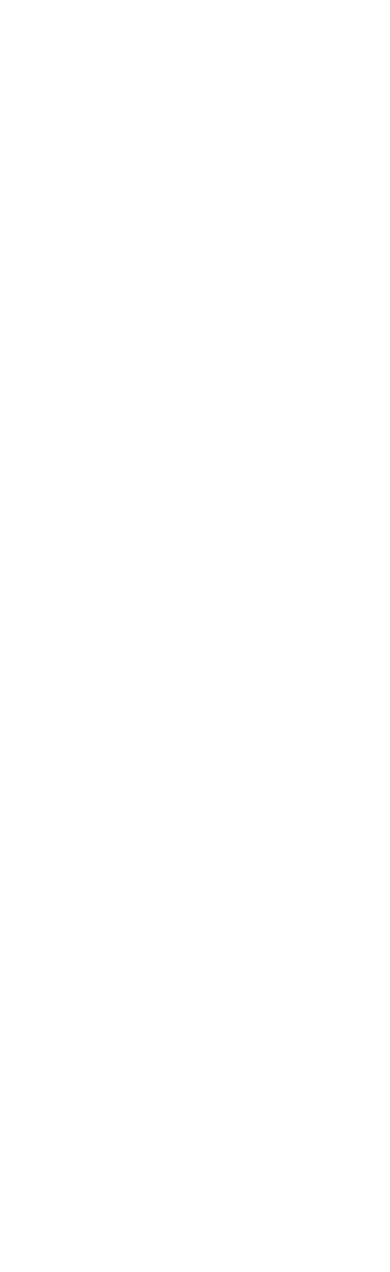
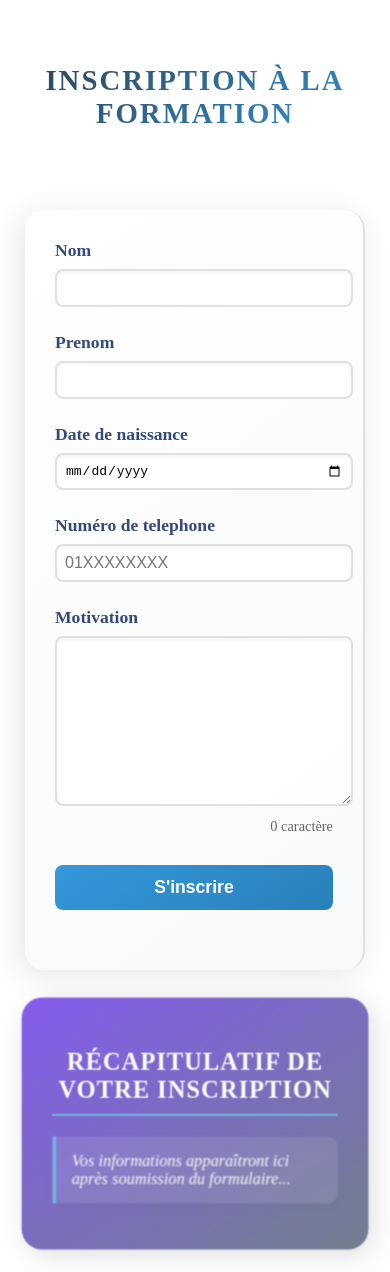
Before and after one commit to Samed6/formulaire, a plain HTML site: page index.html in a window 390 px wide. Before the commit the page ends 844 px from the top, so only its background shows below. Drawn offline with Linux system fonts and the light colour scheme.

Commit message:
Exercice termine et fonctionnel

```diff
--- a/index.html
+++ b/index.html
@@ -1,11 +1,56 @@
 <!DOCTYPE html>
 <html lang="en">
-<head>
-    <meta charset="UTF-8">
-    <meta name="viewport" content="width=device-width, initial-scale=1.0">
-    <title>Formulaire d'inscription</title>
-</head>
-<body>
-
-</body>
+	<head>
+		<meta charset="UTF-8" />
+		<meta name="viewport" content="width=device-width, initial-scale=1.0" />
+		<title>Formulaire d'inscription</title>
+		<link rel="stylesheet" href="style.css" />
+	</head>
+	<body>
+		<div class="container">
+			<h1>Inscription à la formation</h1>
+			<form id="inscription">
+				<div class="group">
+					<label for="nom">Nom</label>
+					<input type="text" id="nom" name="nom" required />
+				</div>
+				<div class="group">
+					<label for="prenom">Prenom</label>
+					<input type="text" id="prenom" name="prenom" required />
+				</div>
+				<div class="group">
+					<label for="date">Date de naissance</label>
+					<input type="date" id="date" name="date" required />
+				</div>
+				<div class="group">
+					<label for="telephone">Numéro de telephone</label>
+					<input
+						type="tel"
+						id="telephone"
+						name="telephone"
+						placeholder="01XXXXXXXX"
+						required
+					/>
+				</div>
+				<div class="group">
+					<label for="motivation">Motivation</label>
+					<textarea name="motivation" id="motivation" rows="10"></textarea>
+					<div id="compteur">0 caractère</div>
+				</div>
+				<button>S'inscrire</button>
+			</form>
+			<div id="resultat" class="hidden">
+				<h2>Récapitulatif de votre inscription</h2>
+				<div id="recapitulatif">
+					<p>
+						<em
+							>Vos informations apparaîtront ici après soumission du
+							formulaire...</em
+						>
+					</p>
+				</div>
+			</div>
+		</div>
+		<script src="script.js"></script>
+	</body>
 </html>
--- a/script.js
+++ b/script.js
@@ -0,0 +1,89 @@
+function calculerAge(date) {
+	const aujourdHui = new Date();
+	let age = aujourdHui.getFullYear() - date.getFullYear();
+	const moisDiff = aujourdHui.getMonth() - date.getMonth();
+	if (
+		moisDiff < 0 ||
+		(moisDiff === 0 && aujourdHui.getDate() < date.getDate())
+	) {
+		age--;
+	}
+	return age;
+}
+function afficherRecapitulatif(donnees) {
+	const recapitulatif = document.getElementById("recapitulatif");
+	recapitulatif.innerHTML = `
+    <p><strong>Nom:</strong> ${donnees.nom}</p>
+    <p><strong>Prénom:</strong> ${donnees.prenom}
+    <p><strong>Date de naissance:</strong> ${donnees.date}</p>
+    <p><strong>Téléphone:</strong> ${donnees.telephone}</p>
+    <p><strong>Motivation:</strong> ${donnees.motivation}</p>
+    `;
+
+	document.getElementById("resultat").classList.remove("hidden");
+	//Réinitialisation du formulaire
+	document.getElementById("inscription").reset();
+	document.getElementById("compteur").textContent = "0 caractères";
+}
+
+function showCustomAlert(message) {
+	const alert = document.createElement("div");
+	alert.className = "custom-alert";
+	alert.textContent = message;
+	document.body.appendChild(alert);
+}
+
+document.addEventListener("DOMContentLoaded", function () {
+	const form = document.getElementById("inscription");
+	const motivation = document.getElementById("motivation");
+	const compteur = document.getElementById("compteur");
+
+	//Mise à jour du compteur
+	motivation.addEventListener("input", function () {
+		const count = motivation.value.length;
+		compteur.textContent = `${count} caractères`;
+	});
+
+	form.addEventListener("submit", function (e) {
+		e.preventDefault();
+
+		//Recuperation  de valeurs
+		const nom = document.getElementById("nom").value;
+		const prenom = document.getElementById("prenom").value;
+		const date = new Date(document.getElementById("date").value);
+		const telephone = document.getElementById("telephone").value;
+		const motivationText = motivation.value;
+
+		//Vaidation de l'âge
+		const age = calculerAge(date);
+		if (age < 18) {
+			showCustomAlert("Vous devez avoir au moins 18 ans pour vous inscrire.");
+			return;
+		}
+		//Validation du numero
+		if (!telephone.match(/^01\d{8}$/)) {
+			showCustomAlert(
+				"Le numéro de téléphone doit commencer par 01 et contenir 10 chiffres."
+			);
+			return;
+		}
+
+		//validation de la motivation
+		if (motivationText.length < 1000) {
+			showCustomAlert("Votre motivation doit faire au moins 1000 caractères.");
+			return;
+		}
+		if (motivationText.length > 2500) {
+			showCustomAlert("Votre motivation ne doit pas dépasser 2500 caractères.");
+			return;
+		}
+		//Affichage du recapulatif
+		afficherRecapitulatif({
+			nom,
+			prenom,
+			date: date.toLocaleDateString("fr-FR"),
+			telephone,
+			motivation: motivationText,
+		});
+	});
+});
--- a/style.css
+++ b/style.css
@@ -0,0 +1,262 @@
+body {
+	background: white;
+	min-height: 100vh;
+	margin: 0;
+	padding: 20px;
+}
+
+.container {
+	max-width: 1400px;
+	margin: 0 auto;
+	padding: 0;
+	display: grid;
+	grid-template-columns: 60% 40%;
+	gap: 0;
+	background: transparent;
+	box-shadow: none;
+}
+
+h1 {
+	grid-column: 1 / -1;
+	text-align: center;
+	margin-bottom: 30px;
+	background: linear-gradient(145deg, #2c3e50, #3498db);
+	-webkit-background-clip: text;
+	-webkit-text-fill-color: transparent;
+	padding: 20px;
+	font-size: 2.5em;
+	text-transform: uppercase;
+	letter-spacing: 2px;
+}
+
+.group {
+	margin-bottom: 25px;
+}
+
+label {
+	display: block;
+	margin-bottom: 8px;
+	color: #34497e;
+	font-weight: 600;
+	font-size: 1.1em;
+}
+
+input,
+textarea {
+	width: 100%;
+	padding: 12px;
+	border: 2px solid #e0e0e0;
+	border-radius: 8px;
+	font-size: 1em;
+	transition: all 0.3s ease;
+	background-color: rgba(255, 255, 255, 0.9);
+	box-shadow: inset 0 2px 4px rgba(0, 0, 0, 0.05);
+}
+
+input:focus,
+textarea:focus {
+	border-color: #3498db;
+	box-shadow: 0 0 15px rgba(52, 152, 219, 0.2);
+	outline: none;
+}
+
+button {
+	background: linear-gradient(145deg, #3498db, #2980b9);
+	color: white;
+	padding: 15px;
+	border: none;
+	border-radius: 8px;
+	cursor: pointer;
+	font-size: 1.1em;
+	font-weight: 600;
+	transition: all 0.3s ease;
+	display: block;
+	margin: 30px auto;
+	width: 100%;
+	transform: scale(1);
+}
+
+button:hover {
+	transform: scale(1.02);
+	box-shadow: 0 10px 20px rgba(0, 0, 0, 0.1);
+}
+
+#resultat {
+	flex: 0 0 35%;
+	margin-top: 0;
+	position: sticky;
+	top: 20px;
+	height: fit-content;
+	background: linear-gradient(145deg, #5015e5, #34495e);
+	color: white;
+	padding: 40px;
+	border-radius: 0 20px 20px 0;
+	box-shadow: 5px 5px 30px rgba(0, 0, 0, 0.2);
+}
+
+#resultat h2 {
+	color: #fff;
+	text-align: center;
+	margin-bottom: 20px;
+	font-size: 1.5em;
+	text-transform: uppercase;
+	letter-spacing: 1px;
+	border-bottom: 2px solid #3498db;
+	padding-bottom: 10px;
+}
+
+@keyframes slideIN {
+	from {
+		transform: translateY(-100%);
+	}
+	to {
+		transform: translateY(0);
+	}
+}
+
+#recapitulatif p {
+	margin: 15px 0;
+	padding: 15px;
+	background: rgba(255, 255, 255, 0.1);
+	border-left: 4px solid #3498db;
+	border-radius: 0 10px 10px 0;
+	box-shadow: 0 3px 10px rgba(0, 0, 0, 0.05);
+	transition: transform 0.2s ease;
+	backdrop-filter: blur(5px);
+}
+
+#recapitulatif p:hover {
+	transform: translateX(5px);
+}
+
+#recapitulatif p strong {
+	color: #ffffff;
+	display: block;
+	margin-bottom: 5px;
+}
+
+#compteur {
+	font-size: 0.9em;
+	color: #666;
+	margin-top: 8px;
+	text-align: right;
+}
+
+#inscription {
+	flex: 0 0 60%;
+	padding-right: 30px;
+	border-right: 2px solid #e0e0e0;
+	background: linear-gradient(145deg, #ffffff, #f8f9fa);
+	padding: 40px;
+	border-radius: 20px 0 0 20px;
+	box-shadow: -5px 5px 30px rgba(0, 0, 0, 0.1);
+}
+
+.hidden {
+	display: block !important;
+	opacity: 0.7;
+}
+
+@keyframes pulse {
+	0% {
+		transform: scale(1);
+	}
+	50% {
+		transform: scale(1.02);
+	}
+	100% {
+		transform: scale(1);
+	}
+}
+
+#resultat.hidden {
+	animation: pulse 2s infinite;
+}
+
+/* Pour l'alerte personnalisée */
+.custom-alert {
+	position: fixed;
+	top: 20px;
+	right: 20px;
+	padding: 20px;
+	background: linear-gradient(145deg, #ffffff, #f8f9fa);
+	border-left: 5px solid #3498db;
+	border-radius: 8px;
+	box-shadow: 0 5px 15px rgba(0, 0, 0, 0.2);
+	z-index: 1000;
+	animation: slideInRight 0.5s ease-out;
+	max-width: 400px;
+}
+
+@keyframes slideInRight {
+	from {
+		transform: translateX(100%);
+	}
+	to {
+		transform: translateX(0);
+	}
+}
+
+/* La responsivité */
+@media screen and (max-width: 1200px) {
+	.container {
+		max-width: 95%;
+	}
+}
+
+@media screen and (max-width: 900px) {
+	.container {
+		grid-template-columns: 1fr;
+		gap: 30px;
+	}
+
+	#inscription,
+	#resultat {
+		border-radius: 20px;
+		padding: 30px;
+	}
+
+	#resultat {
+		position: static;
+	}
+
+	.custom-alert {
+		left: 50%;
+		transform: translateX(-50%);
+		width: 90%;
+		max-width: 400px;
+		animation: slideInTop 0.5s ease-out;
+	}
+
+	@keyframes slideInTop {
+		from {
+			transform: translate(-50%, -100%);
+		}
+		to {
+			transform: translate(-50%, 0);
+		}
+	}
+}
+
+@media screen and (max-width: 500px) {
+	body {
+		padding: 10px;
+	}
+
+	.container {
+		padding: 15px;
+	}
+
+	h1 {
+		font-size: 1.8em;
+	}
+
+	input,
+	textarea {
+		padding: 8px;
+	}
+
+	button {
+		padding: 12px;
+	}
+}
```
